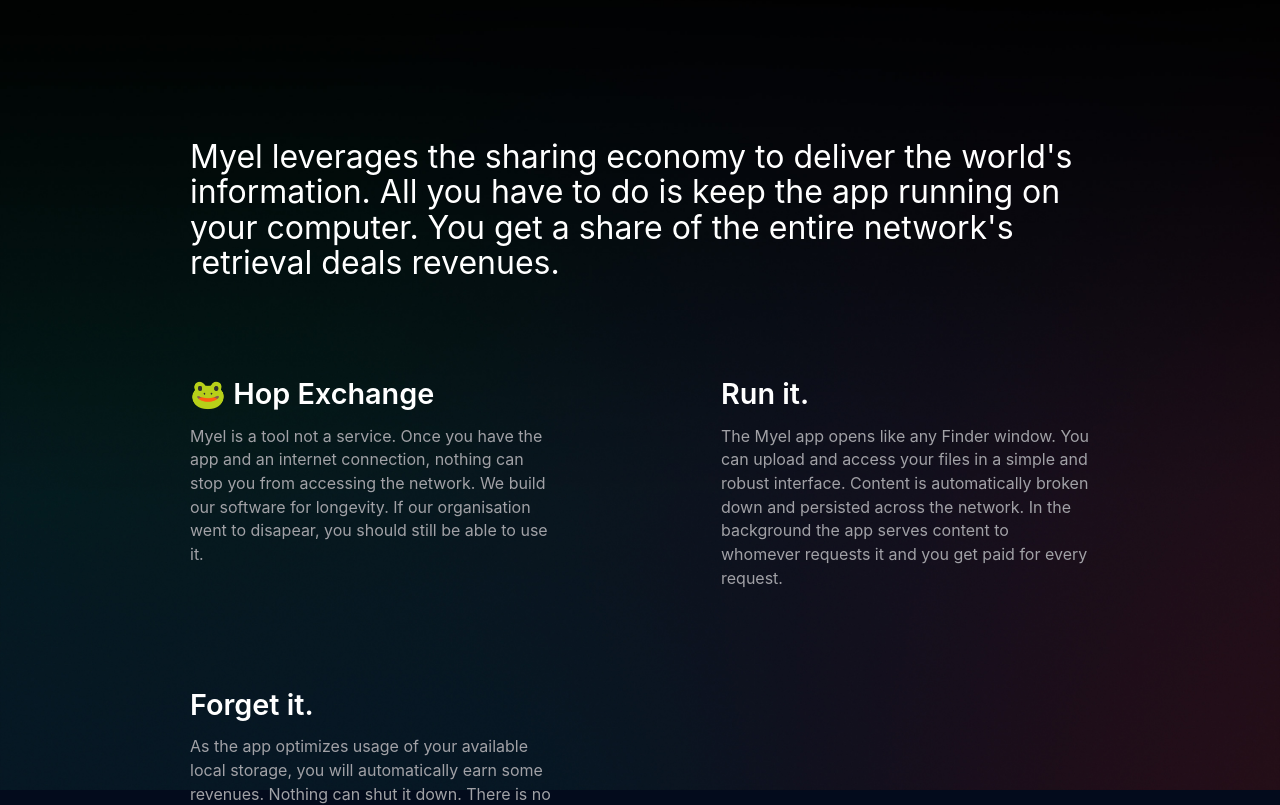
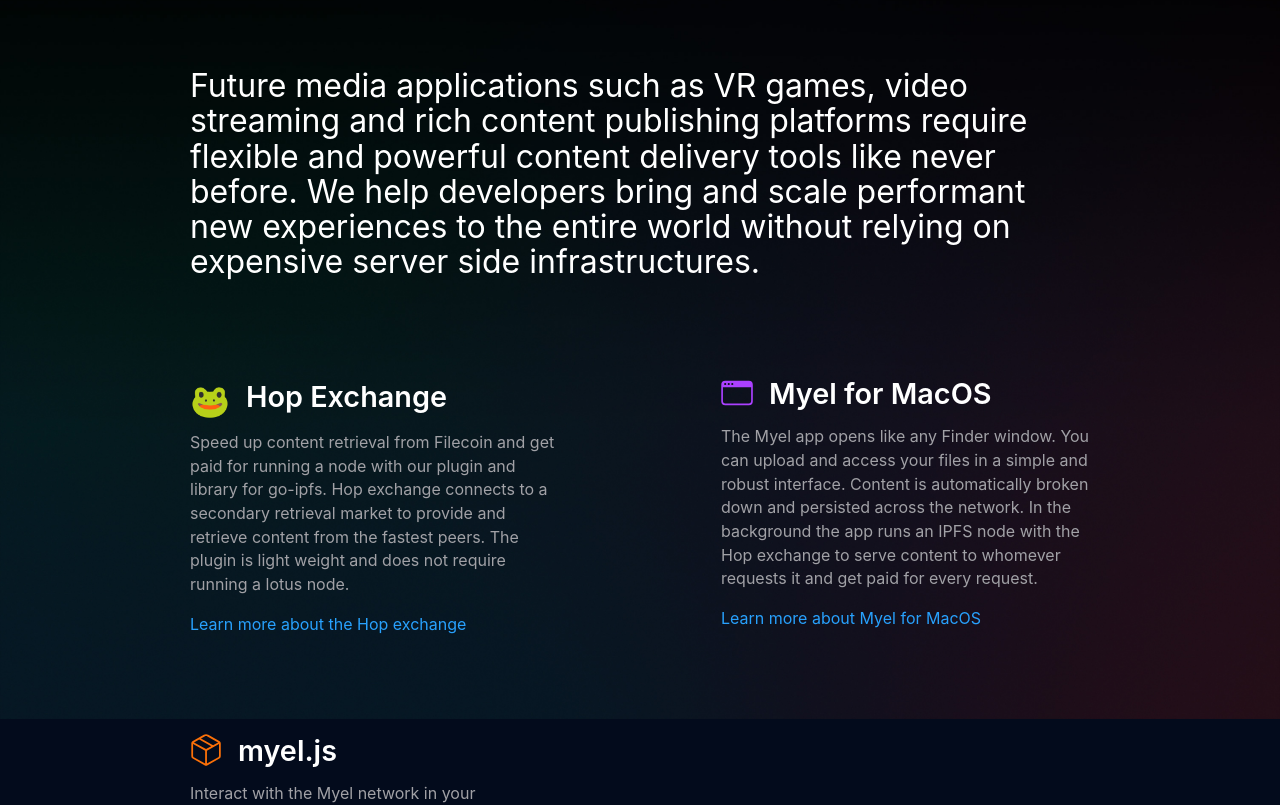
Before and after one commit to myelnet/myel.network, a React (Create React App) app: page / in a window 1280 px wide. Shown: the part 640-1445 px from the top of the page. Built offline with nearby package versions, Linux system fonts and the light colour scheme.

Commit message:
Update copy and icons

```diff
--- a/src/Home.module.css
+++ b/src/Home.module.css
@@ -40,7 +40,7 @@
   color: white;
   opacity: 0.8;
   margin-left: 10px;
-  max-width: 420px;
+  max-width: 25.5em;
 }
 
 .sectionCard {
@@ -176,7 +176,11 @@
 }
 
 .articleItem p {
+  margin-bottom: 1rem;
+}
 
+.articleItem a {
+  color: #28A1FD;
 }
 
 .logo {
@@ -185,6 +189,22 @@
   top: 18px;
   height: 88px;
   width: 88px;
+}
+
+.titleRow {
+  display: flex;
+  align-items: center;
+}
+
+.titleRow svg {
+  margin-bottom: 1em;
+  margin-right: 1em;
+}
+
+.titleRow span {
+  font-size: 2rem;
+  margin-bottom: 0.2em;
+  margin-right: 0.5em;
 }
 
 @media (max-width: 767px) {
--- a/src/Home.tsx
+++ b/src/Home.tsx
@@ -7,6 +7,8 @@
 import Image from './components/Image';
 import MyelIcon from './assets/MyelIcon.png';
 import GradientBg from './assets/gradient-bg.jpg';
+import MacWindowIcon from './components/MacWidowIcon';
+import ShippingBoxIcon from './components/ShippingBoxIcon';
 
 export default function Home() {
   return (
@@ -30,8 +32,7 @@
               Myel
             </h1>
             <p className={styles.sectionSubtitle}>
-              Earn crypto. Power the world's first decentralized content
-              delivery network.
+              Community Powered Content Delivery Network.
             </p>
           </div>
         </section>
@@ -45,40 +46,56 @@
           <article className={styles.article}>
             <header className={styles.articleHeader}>
               <h2>
-                Myel leverages the sharing economy to deliver the world's
-                information. All you have to do is keep the app running on your
-                computer. You get a share of the entire network's retrieval
-                deals revenues.
+                Future media applications such as VR games, video streaming and
+                rich content publishing platforms require flexible and powerful
+                content delivery tools like never before. We help developers
+                bring and scale performant new experiences to the entire world
+                without relying on expensive server side infrastructures.
               </h2>
             </header>
             <div className={styles.articleBody}>
               <section className={styles.articleItem}>
-                <h3>🐸 Hop Exchange</h3>
+                <div className={styles.titleRow}>
+                  <span>🐸</span>
+                  <h3>Hop Exchange</h3>
+                </div>
                 <p>
-                  Myel is a tool not a service. Once you have the app and an
-                  internet connection, nothing can stop you from accessing the
-                  network. We build our software for longevity. If our
-                  organisation went to disapear, you should still be able to use
-                  it.
+                  Speed up content retrieval from Filecoin and get paid for
+                  running a node with our plugin and library for go-ipfs. Hop
+                  exchange connects to a secondary retrieval market to provide
+                  and retrieve content from the fastest peers. The plugin is
+                  light weight and does not require running a lotus node.
                 </p>
+                <a href="/">Learn more about the Hop exchange</a>
               </section>
               <section className={styles.articleItem}>
-                <h3>Run it.</h3>
+                <div className={styles.titleRow}>
+                  <MacWindowIcon fill="#AB40FF" />
+                  <h3>Myel for MacOS</h3>
+                </div>
                 <p>
                   The Myel app opens like any Finder window. You can upload and
                   access your files in a simple and robust interface. Content is
                   automatically broken down and persisted across the network. In
-                  the background the app serves content to whomever requests it
-                  and you get paid for every request.
+                  the background the app runs an IPFS node with the Hop exchange
+                  to serve content to whomever requests it and get paid for
+                  every request.
                 </p>
+                <a href="/">Learn more about Myel for MacOS</a>
               </section>
               <section className={styles.articleItem}>
-                <h3>Forget it.</h3>
+                <div className={styles.titleRow}>
+                  <ShippingBoxIcon fill="#FB7008" />
+                  <h3>myel.js</h3>
+                </div>
                 <p>
-                  As the app optimizes usage of your available local storage,
-                  you will automatically earn some revenues. Nothing can shut it
-                  down. There is no central point of failure.
+                  Interact with the Myel network in your applications to improve
+                  reliability and speed when distributing memory intensive
+                  content. Our JavaScript client requests users to download the
+                  Myel App for better performance but you can also host your own
+                  IPFS node with the Hop Exchange plugin.
                 </p>
+                <a href="/">Learn more about myel.js</a>
               </section>
             </div>
           </article>
--- /dev/null
+++ b/src/components/MacWidowIcon.tsx
@@ -0,0 +1,21 @@
+import * as React from 'react';
+
+type Props = {
+  fill: string;
+};
+
+export default function MacWindowIcon({fill}: Props) {
+  return (
+    <svg
+      xmlns="http://www.w3.org/2000/svg"
+      width="32"
+      height="32"
+      viewBox="0 0 116 90"
+      fill="none">
+      <path
+        d="M0.951172 74.7754C0.951172 84.1992 5.83397 89.0332 15.3555 89.0332H100.902C110.473 89.0332 115.307 84.1504 115.307 74.7754V14.9121C115.307 5.48827 110.473 0.605469 100.902 0.605469H15.3555C5.83397 0.605469 0.951172 5.43947 0.951172 14.9121V74.7754ZM15.2578 16.1328C13.1094 16.1328 11.3516 14.2773 11.3516 12.2266C11.3516 10.1758 13.1094 8.32027 15.2578 8.32027C17.4062 8.32027 19.1641 10.1758 19.1641 12.2266C19.1641 14.2773 17.4062 16.1328 15.2578 16.1328ZM28.0996 16.1328C26 16.1328 24.2422 14.3262 24.2422 12.2266C24.2422 10.1758 26 8.32027 28.0996 8.32027C30.248 8.32027 32.0059 10.1758 32.0059 12.2266C32.0059 14.3262 30.248 16.1328 28.0996 16.1328ZM40.9902 16.084C38.8418 16.084 37.084 14.3262 37.084 12.2266C37.084 10.1758 38.8418 8.32027 40.9902 8.32027C43.0898 8.32027 44.8477 10.1758 44.8477 12.2266C44.8477 14.3262 43.0898 16.084 40.9902 16.084ZM7.00587 74.4336V23.8477H109.252V74.4336C109.252 80.0976 106.176 82.9785 100.805 82.9785H15.4531C9.98437 82.9785 7.00587 80.0976 7.00587 74.4336Z"
+        fill={fill}
+      />
+    </svg>
+  );
+}
--- /dev/null
+++ b/src/components/ShippingBoxIcon.tsx
@@ -0,0 +1,21 @@
+import * as React from 'react';
+
+type Props = {
+  fill: string;
+};
+
+export default function ShippingBoxIcon({fill}: Props) {
+  return (
+    <svg
+      xmlns="http://www.w3.org/2000/svg"
+      width="32"
+      height="32"
+      viewBox="0 0 98 106"
+      fill="none">
+      <path
+        d="M6.357 82.3843L45.3707 104.21C47.9098 105.627 50.3023 105.627 52.8414 104.21L91.904 82.3843C95.957 80.0406 97.91 77.6968 97.91 71.8862V31.603C97.91 27.5991 96.25 25.06 92.978 23.1557L56.5035 2.64795C51.6207 -0.135253 46.6402 -0.135253 41.7574 2.64795L5.2828 23.1557C1.9625 25.06 0.351196 27.5991 0.351196 31.603V71.8862C0.351196 77.6968 2.3043 80.0406 6.357 82.3843ZM72.4703 37.0229L32.3336 14.7085L44.5406 7.87255C47.6656 6.11475 50.5953 6.06595 53.7203 7.87255L89.072 27.7944L72.4703 37.0229ZM49.1305 50.0112L9.1402 27.7944L26.3766 18.0777L66.4156 40.3921L49.1305 50.0112ZM10.0191 77.5991C6.9918 75.8901 6.2105 74.3765 6.2105 71.6421V32.9214L46.152 55.2847V97.7163L10.0191 77.5991ZM88.242 77.5991L52.109 97.7163V55.2847L92.05 32.9214V71.6421C92.05 74.3765 91.269 75.8901 88.242 77.5991Z"
+        fill={fill}
+      />
+    </svg>
+  );
+}
```
Also changed, not shown: 1 other file (tests, documents, lock files or other folders).
